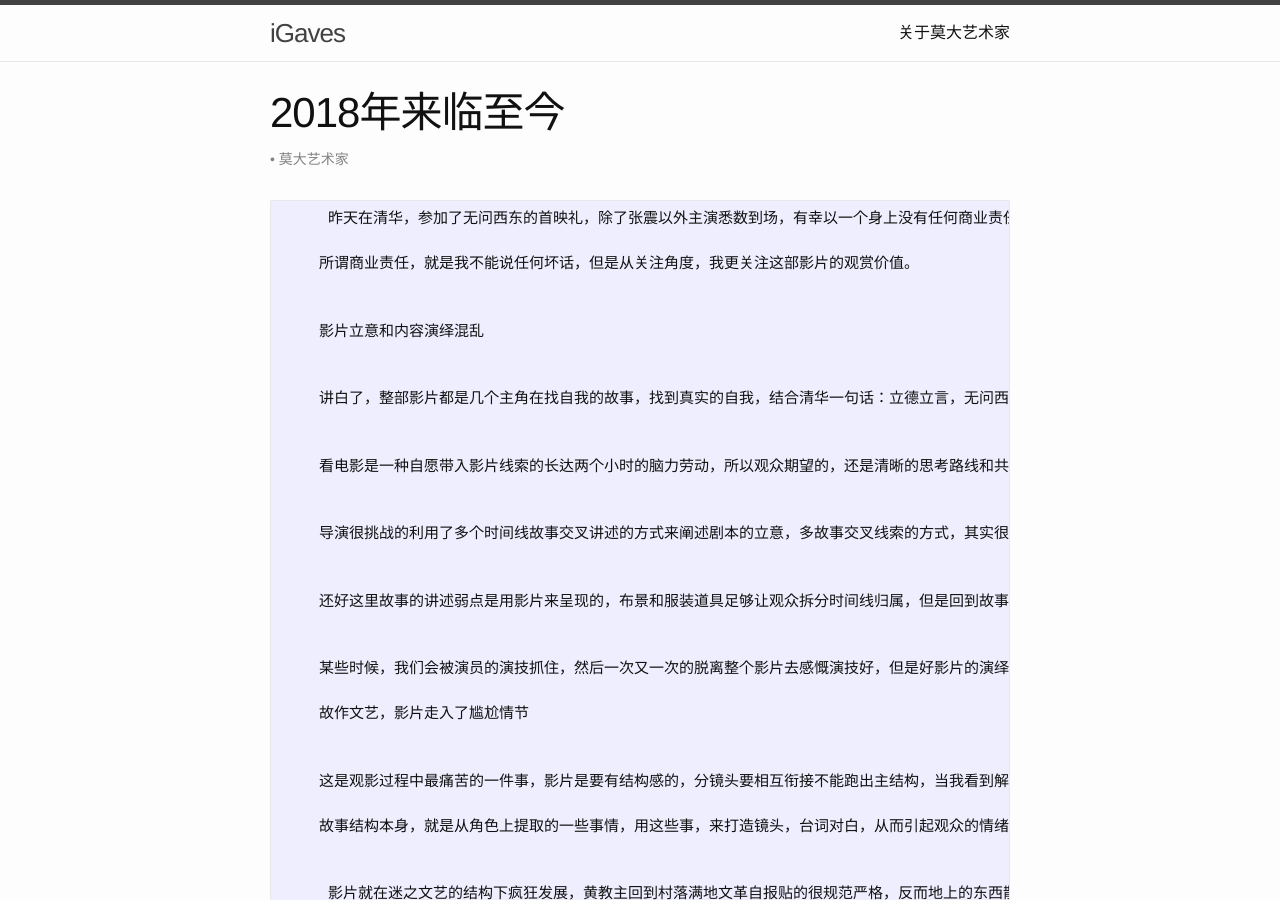
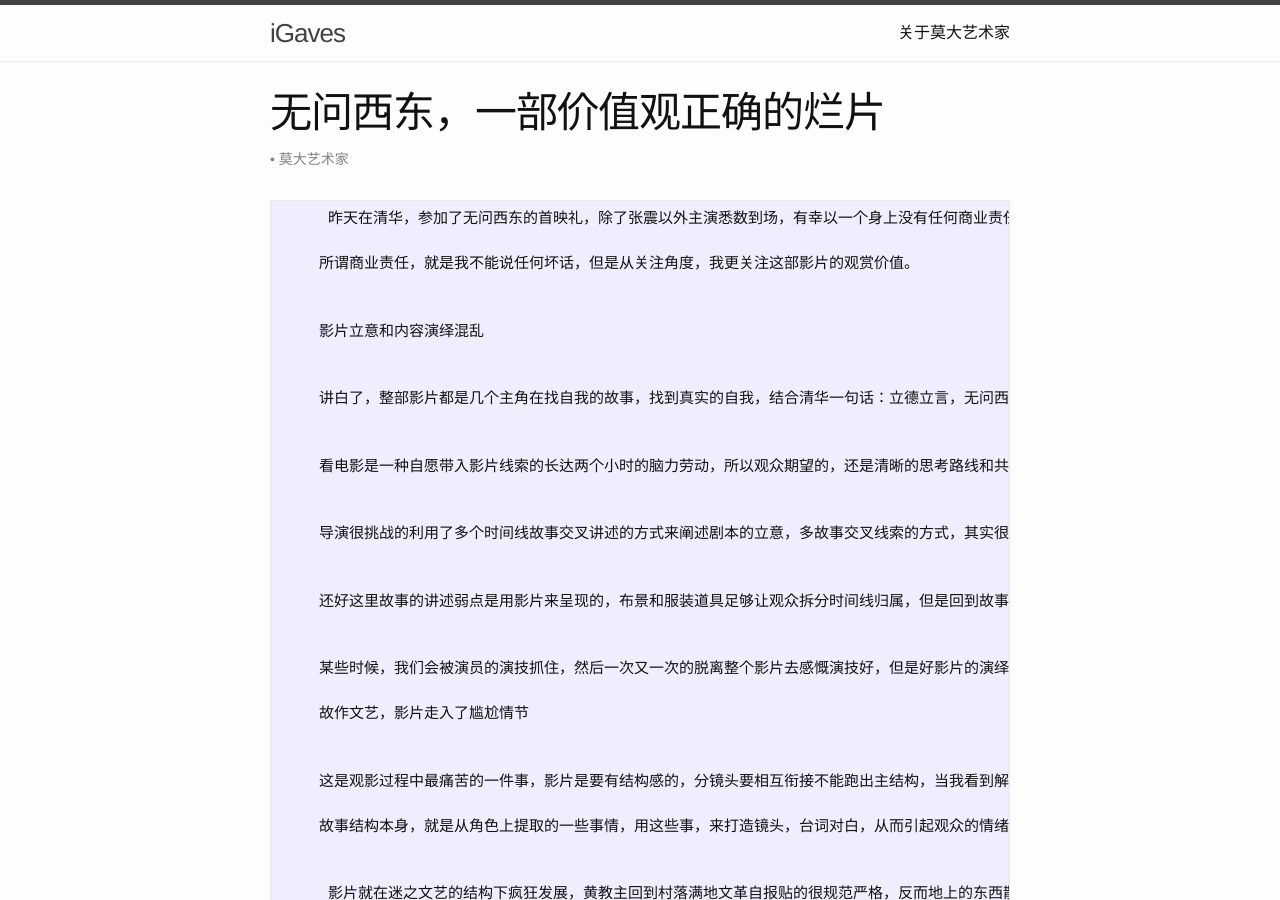
Before and after one commit to igaves/b, a Jekyll site: the page built from _posts/notes/2018-01-03-day-in-thailand.markdown, in a window 1280 px wide and 900 px high. Built offline with Jekyll 4.4.1, drawn with Linux system fonts in a browser that asks for light colours.

Commit message:
修改文章

```diff
--- a/_posts/notes/2018-01-03-day-in-thailand.markdown
+++ b/_posts/notes/2018-01-03-day-in-thailand.markdown
@@ -1,6 +1,6 @@
 ---
 layout: post
-title:  2018年来临至今
+title:  无问西东，一部价值观正确的烂片
 date:   2018-01-11 00:21:30 +0800
 categories: movie
 author: 莫大艺术家
```
